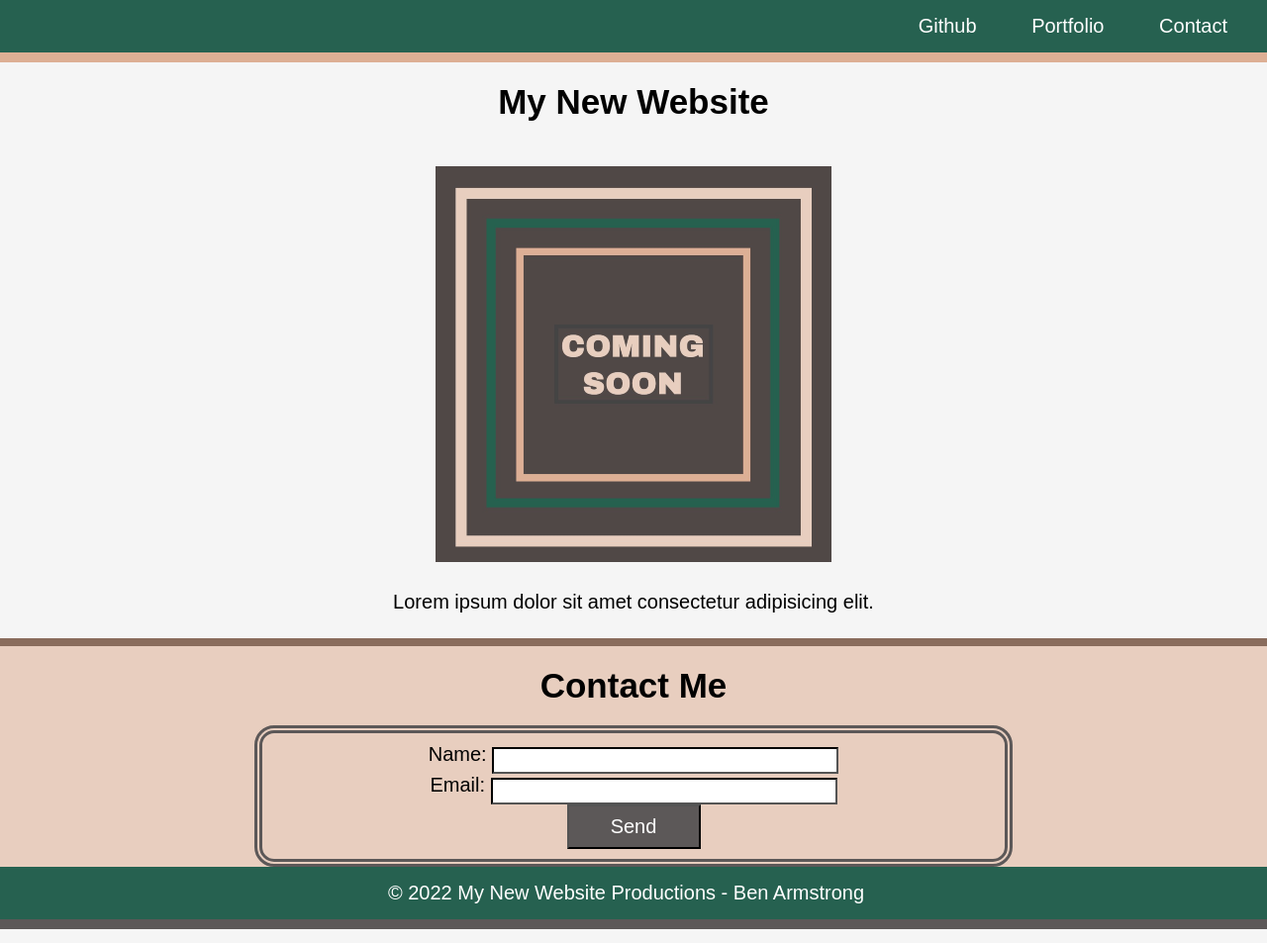
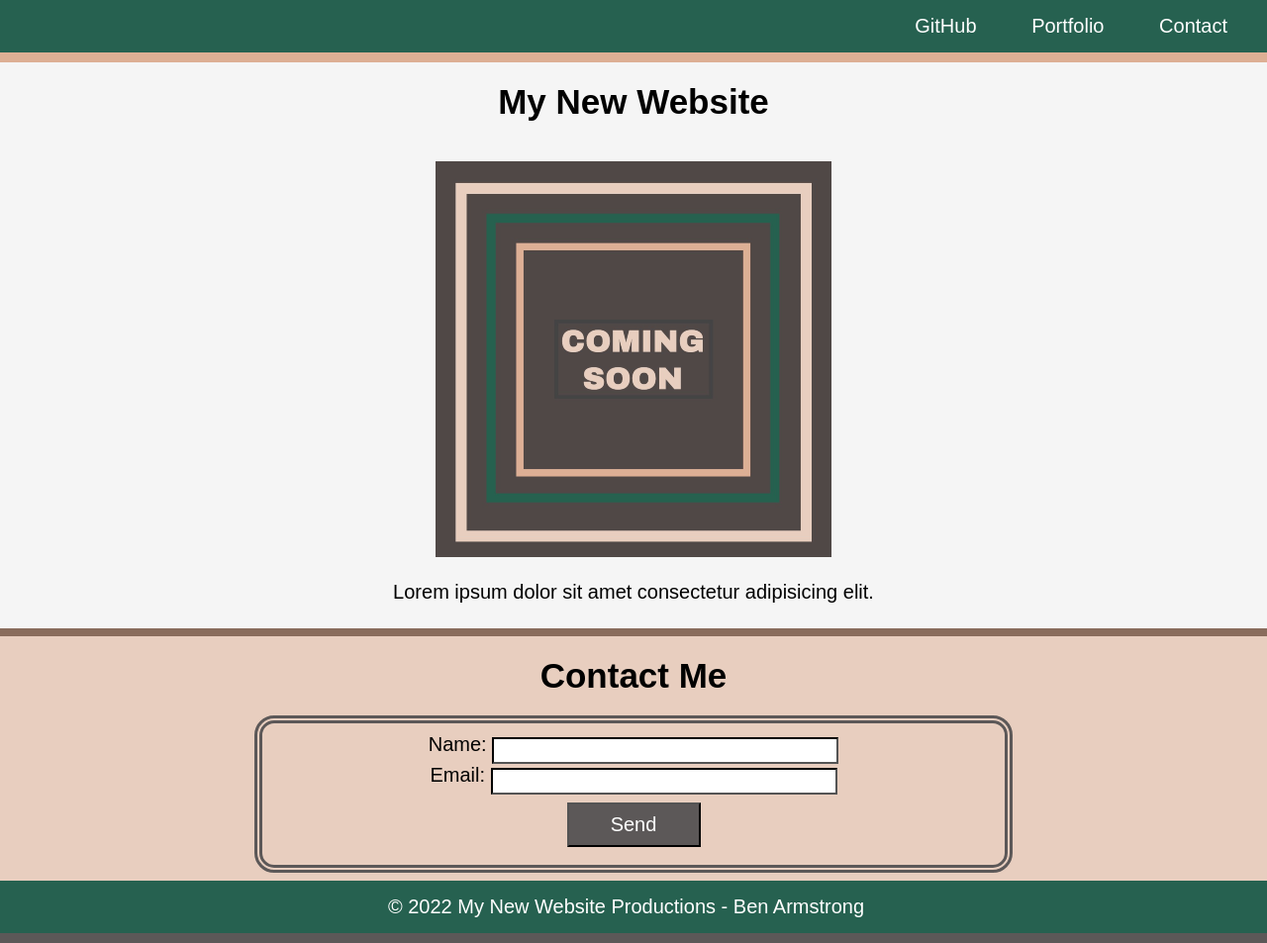
Before and after one commit to BenArmstrong81/Ben-Armstrong-Activity-One-Mini-Project, a plain HTML site: page index.html in a window 1280 px wide. Shown: the whole page at 99% size. Drawn offline with Linux system fonts and the light colour scheme.

Commit message:
Finished product ready for github pages

```diff
--- a/Assets/style.css
+++ b/Assets/style.css
@@ -21,6 +21,9 @@
     border-bottom-style: inset;
     border-color: #ddaf94;
     border-width: 10px;
+}
+div {
+    padding: 8px;
 }
 
 .nav-bar nav li{
@@ -51,7 +54,7 @@ main {
 }
 
 .coming-soon-element {
-padding-block: 25px;
+padding-block: 20px;
 }
 
 p {
@@ -59,11 +62,17 @@ p {
     font-size: 20px;
 }
 
+a {
+    text-decoration: none;
+    color: white;
+}
+
 .contact-section {
     background-color: #e8cebf;
     border-top-style: inset;
     border-color: #ddaf94;
     border-width: 8px;
+    padding-bottom: 8px;
 }
 
 #name, #email {
@@ -71,10 +80,6 @@ box-sizing: border-box;
 border-color: black;
 width: 350px;
 padding-bottom: 8px;
-}
-
-.contact-label{
-/* color: re; */
 }
 
 .contact-text {
--- a/index.html
+++ b/index.html
@@ -10,9 +10,9 @@
     <header class="nav-bar">
         <nav>
         <ul>
-        <li>Github</li>
-        <li>Portfolio</li>
-        <li>Contact</li>
+        <li><a href="https://github.com/BenArmstrong81/">GitHub</a></li>
+        <li><a href="https://benarmstrong81.github.io/Ben-Armstrong-Portfolio/">Portfolio</a></li>
+        <li><a href="#Contact">Contact</a></li>
         </ul>
         </nav>
     </header>
@@ -36,7 +36,7 @@
                 <input type="text" id="email" name="user-email">
             </li>
             <div>
-                <button type="submit">Send</button>
+                <button class=button type="submit">Send</button>
             </div>
         </ul>
         </form>
```
